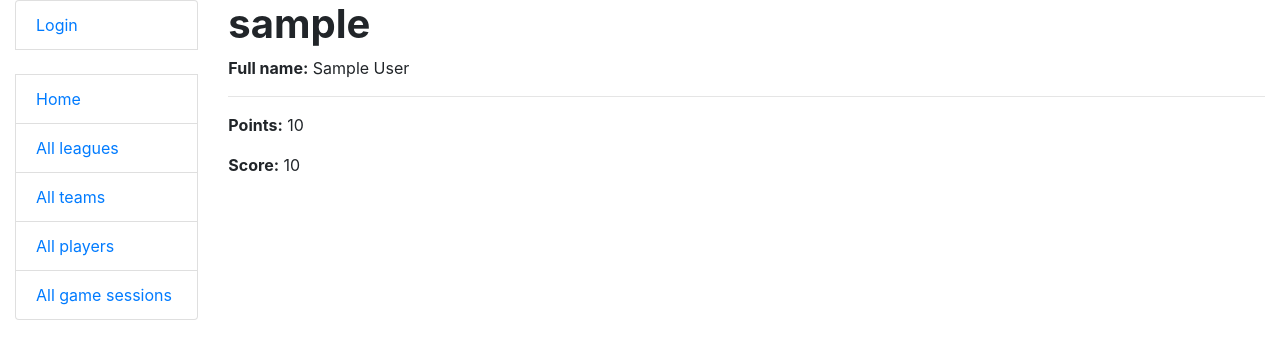
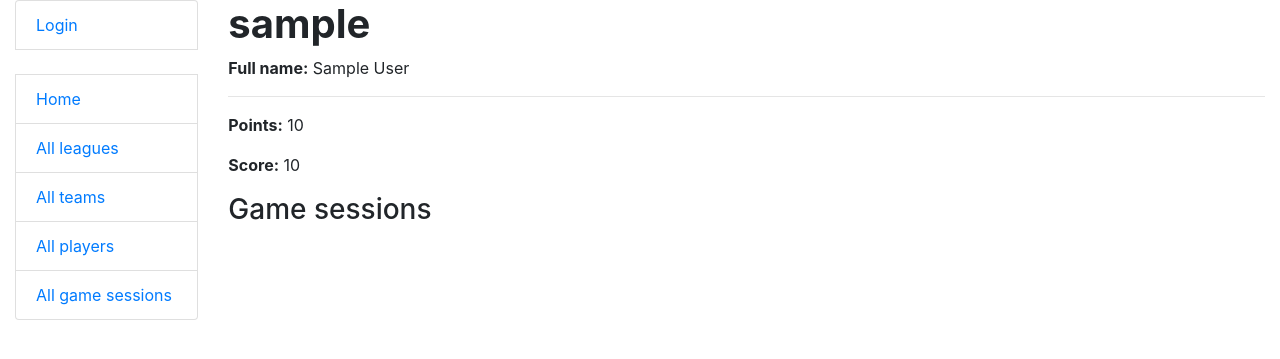
Before and after one commit to pashawarganov/football-simulator-tournament, a Django app: page /players/1 in a window 1280 px wide. Shown: the top 359 px of the page. Run offline with Django 5.2, Linux system fonts and the light colour scheme; tables that the repository leaves empty hold one stand-in row (values such as "Sample post"); data that the repository does not hold is empty; some libraries are stand-ins or nearby versions.

Commit message:
add game session list on player detail page

```diff
--- a/templates/tournament/player_detail.html
+++ b/templates/tournament/player_detail.html
@@ -12,4 +12,13 @@
   <p><strong>Points:</strong> {{ player.points }}</p>
   <p><strong>Score:</strong> {{ player.score }}</p>
 
+  <h3>Game sessions</h3>
+  {% for game_session in player.game_sessions.all %}
+    <hr>
+    <p><strong>Team:</strong> {{ game_session.team.name }}</p>
+    <p><strong>Date:</strong> {{ game_session.date }}</p>
+    <p><strong>Last stage:</strong> {{ game_session.last_stage }}</p>
+    <p><strong>Score:</strong> {{ game_session.score }}</p>
+  {% endfor %}
+
 {% endblock %}
```
